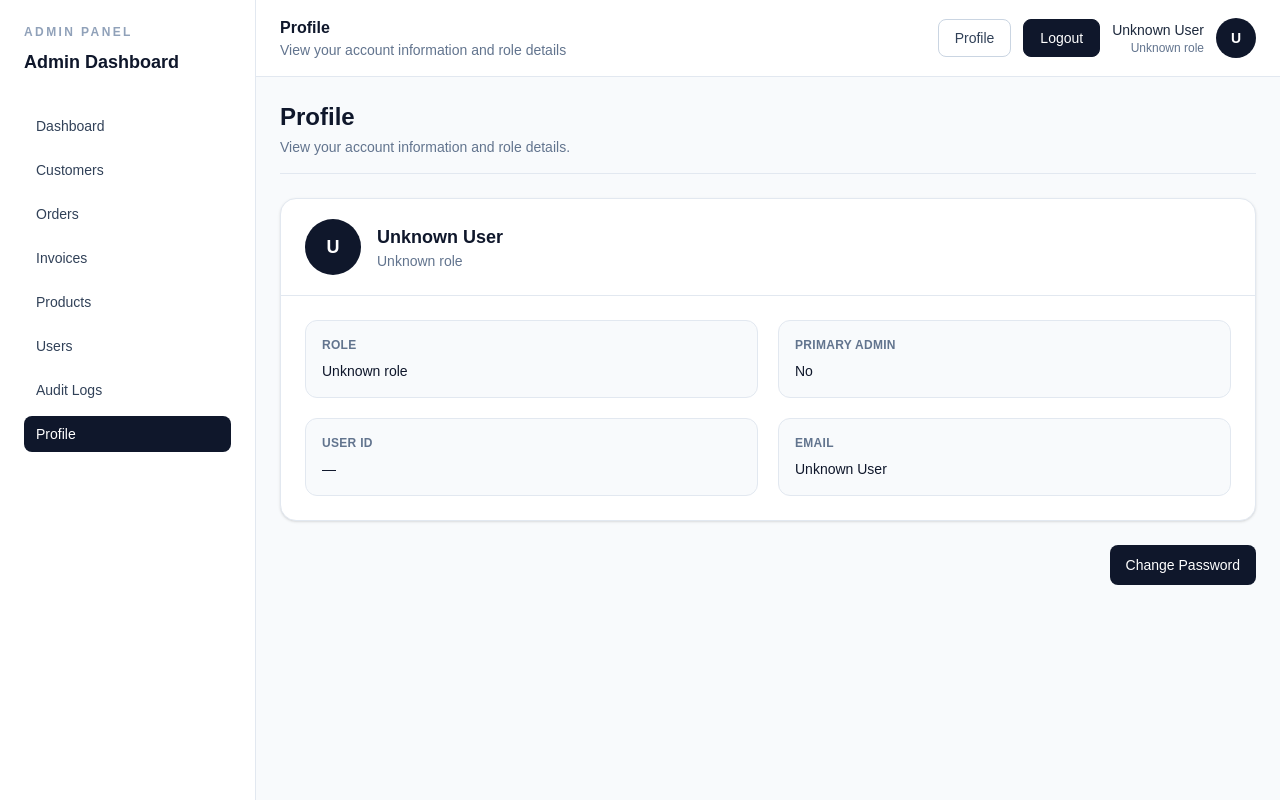
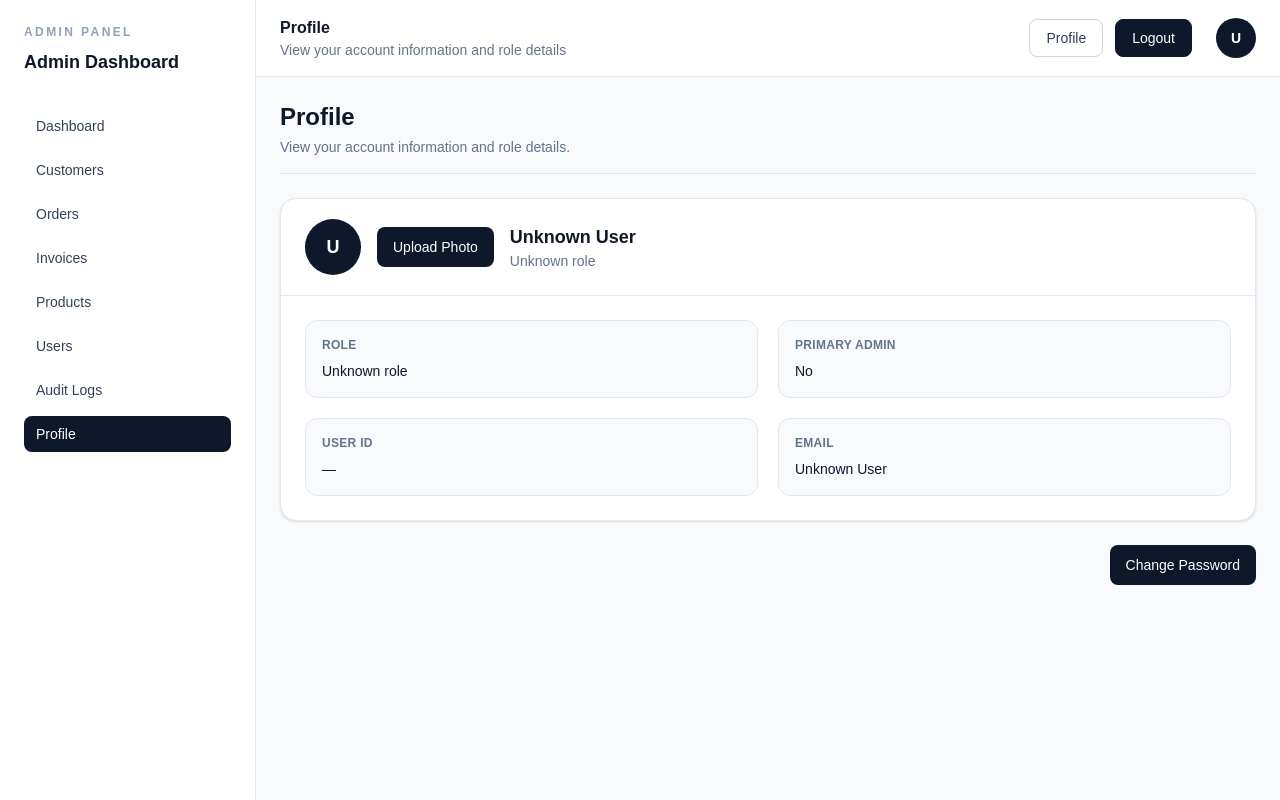
Before and after one commit to zerdusbalta/admin-dashboard, a Next.js app in the folder frontend/: page /profile in a window 1280 px wide. Built offline with nearby package versions, Linux system fonts and the light colour scheme; no server answers.

Commit message:
feat(frontend): add profile avatar upload and sync header avatar

```diff
--- a/frontend/src/app/(dashboard)/profile/page.tsx
+++ b/frontend/src/app/(dashboard)/profile/page.tsx
@@ -1,7 +1,8 @@
 import { cookies } from "next/headers";
 import SectionHeader from "@/components/shared/section-header";
-import UserAvatar from "@/components/shared/user-avatar";
-import ChangePasswordPanel from "@/features/auth/components/change-password-panel";import {
+import ChangePasswordPanel from "@/features/auth/components/change-password-panel";
+import ProfileAvatarPanel from "@/features/auth/components/profile-avatar-panel";
+import {
     AUTH_USER_COOKIE_NAME,
     type AuthUser,
 } from "@/features/auth/utils/auth-session";
@@ -34,14 +35,16 @@ export default async function ProfilePage() {
 
             <div className="overflow-hidden rounded-2xl border border-slate-200 bg-white shadow-sm">
                 <div className="border-b border-slate-200 px-6 py-5">
+                    <div className="flex flex-col gap-4 sm:flex-row sm:items-center sm:justify-between">
                         <div className="flex items-center gap-4">
-                        <UserAvatar name={email} size="md" />
+                            <ProfileAvatarPanel email={email} />
 
                             <div>
                                 <h2 className="text-lg font-semibold text-slate-900">
                                     {email}
                                 </h2>
                                 <p className="text-sm text-slate-500">{role}</p>
+                            </div>
                         </div>
                     </div>
                 </div>
--- a/frontend/src/components/layout/app-header.tsx
+++ b/frontend/src/components/layout/app-header.tsx
@@ -1,6 +1,7 @@
 "use client";
 
 import Link from "next/link";
+import { useSyncExternalStore } from "react";
 import { usePathname, useRouter } from "next/navigation";
 import UserAvatar from "@/components/shared/user-avatar";
 import {
@@ -10,10 +11,48 @@ import {
     getAuthUserFromBrowser,
 } from "@/features/auth/utils/auth-session";
 
+function getAvatarStorageKey(email: string) {
+    return `admin-dashboard-avatar:${email.toLowerCase()}`;
+}
+
+function subscribeToAvatarChanges(callback: () => void) {
+    const handleAvatarUpdated = () => callback();
+    const handleStorage = () => callback();
+
+    window.addEventListener("avatar-updated", handleAvatarUpdated);
+    window.addEventListener("storage", handleStorage);
+
+    return () => {
+        window.removeEventListener("avatar-updated", handleAvatarUpdated);
+        window.removeEventListener("storage", handleStorage);
+    };
+}
+
 export default function AppHeader() {
     const pathname = usePathname();
     const router = useRouter();
-    const currentUser = getAuthUserFromBrowser();
+
+    const isClient = useSyncExternalStore(
+        () => () => {},
+        () => true,
+        () => false
+    );
+
+    const currentUser = isClient ? getAuthUserFromBrowser() : null;
+    const displayName = currentUser?.email ?? "";
+    const displayRole = currentUser?.role ?? "";
+
+    const avatarUrl = useSyncExternalStore(
+        subscribeToAvatarChanges,
+        () => {
+            if (typeof window === "undefined" || !displayName) {
+                return "";
+            }
+
+            return localStorage.getItem(getAvatarStorageKey(displayName)) || "";
+        },
+        () => ""
+    );
 
     const currentPage = PAGE_TITLES[pathname] ?? {
         title: "Dashboard",
@@ -26,8 +65,6 @@ export default function AppHeader() {
         router.push("/login");
         router.refresh();
     }
-
-    const displayName = currentUser?.email ?? "Unknown User";
 
     return (
         <header className="border-b border-slate-200 bg-white px-6 py-4">
@@ -56,13 +93,17 @@ export default function AppHeader() {
                     </button>
 
                     <div className="hidden text-right sm:block">
-                        <p className="text-sm font-medium text-slate-800">{displayName}</p>
-                        <p className="text-xs text-slate-500">
-                            {currentUser?.role ?? "Unknown role"}
+                        <p className="text-sm font-medium text-slate-800">
+                            {displayName}
                         </p>
+                        <p className="text-xs text-slate-500">{displayRole}</p>
                     </div>
 
-                    <UserAvatar name={displayName} size="sm" />
+                    <UserAvatar
+                        name={displayName || "User"}
+                        avatarUrl={avatarUrl || undefined}
+                        size="sm"
+                    />
                 </div>
             </div>
         </header>
--- a/frontend/src/components/shared/user-avatar.tsx
+++ b/frontend/src/components/shared/user-avatar.tsx
@@ -1,3 +1,5 @@
+import Image from "next/image";
+
 type UserAvatarProps = {
     name: string;
     avatarUrl?: string;
@@ -15,15 +17,19 @@ export default function UserAvatar({
                                        avatarUrl,
                                        size = "md",
                                    }: UserAvatarProps) {
-    const initial = name.trim().charAt(0).toUpperCase();
+    const initial = name.trim().charAt(0).toUpperCase() || "?";
 
     if (avatarUrl) {
         return (
-            <img
-                src={avatarUrl}
-                alt={name}
-                className={`${sizeClasses[size]} rounded-full object-cover`}
-            />
+            <div className={`relative overflow-hidden rounded-full ${sizeClasses[size]}`}>
+                <Image
+                    src={avatarUrl}
+                    alt={name}
+                    fill
+                    className="object-cover"
+                    sizes="80px"
+                />
+            </div>
         );
     }
 
--- /dev/null
+++ b/frontend/src/features/auth/components/profile-avatar-panel.tsx
@@ -0,0 +1,128 @@
+"use client";
+
+import { ChangeEvent, useEffect, useState, useSyncExternalStore } from "react";
+import UserAvatar from "@/components/shared/user-avatar";
+
+type ProfileAvatarPanelProps = {
+    email: string;
+};
+
+function getAvatarStorageKey(email: string) {
+    return `admin-dashboard-avatar:${email.toLowerCase()}`;
+}
+
+function subscribeToAvatarChanges(callback: () => void) {
+    const handleAvatarUpdated = () => callback();
+    const handleStorage = () => callback();
+
+    window.addEventListener("avatar-updated", handleAvatarUpdated);
+    window.addEventListener("storage", handleStorage);
+
+    return () => {
+        window.removeEventListener("avatar-updated", handleAvatarUpdated);
+        window.removeEventListener("storage", handleStorage);
+    };
+}
+
+export default function ProfileAvatarPanel({
+                                               email,
+                                           }: ProfileAvatarPanelProps) {
+    const avatarUrl = useSyncExternalStore(
+        subscribeToAvatarChanges,
+        () => {
+            if (typeof window === "undefined" || !email) {
+                return "";
+            }
+
+            return localStorage.getItem(getAvatarStorageKey(email)) || "";
+        },
+        () => ""
+    );
+
+    const [successMessage, setSuccessMessage] = useState("");
+
+    useEffect(() => {
+        if (!successMessage) {
+            return;
+        }
+
+        const timeoutId = window.setTimeout(() => {
+            setSuccessMessage("");
+        }, 2500);
+
+        return () => {
+            window.clearTimeout(timeoutId);
+        };
+    }, [successMessage]);
+
+    function handleFileChange(event: ChangeEvent<HTMLInputElement>) {
+        const file = event.target.files?.[0];
+
+        if (!file) {
+            return;
+        }
+
+        const reader = new FileReader();
+
+        reader.onload = () => {
+            const result = typeof reader.result === "string" ? reader.result : "";
+
+            if (!result) {
+                return;
+            }
+
+            localStorage.setItem(getAvatarStorageKey(email), result);
+            window.dispatchEvent(new Event("avatar-updated"));
+            setSuccessMessage("Profile photo updated successfully.");
+        };
+
+        reader.readAsDataURL(file);
+        event.target.value = "";
+    }
+
+    function handleRemoveAvatar() {
+        localStorage.removeItem(getAvatarStorageKey(email));
+        window.dispatchEvent(new Event("avatar-updated"));
+        setSuccessMessage("Profile photo removed successfully.");
+    }
+
+    return (
+        <div className="space-y-3">
+            <div className="flex items-center gap-4">
+                <UserAvatar
+                    name={email}
+                    avatarUrl={avatarUrl || undefined}
+                    size="md"
+                />
+
+                <div className="flex flex-wrap gap-2">
+                    <label className="inline-flex h-10 cursor-pointer items-center justify-center rounded-lg bg-slate-900 px-4 text-sm font-medium text-white transition hover:bg-slate-800">
+                        Upload Photo
+                        <input
+                            type="file"
+                            accept="image/*"
+                            onChange={handleFileChange}
+                            className="hidden"
+                        />
+                    </label>
+
+                    {avatarUrl ? (
+                        <button
+                            type="button"
+                            onClick={handleRemoveAvatar}
+                            className="inline-flex h-10 items-center justify-center rounded-lg border border-slate-300 bg-white px-4 text-sm font-medium text-slate-700 transition hover:bg-slate-50"
+                        >
+                            Remove Photo
+                        </button>
+                    ) : null}
+                </div>
+            </div>
+
+            {successMessage ? (
+                <div className="rounded-lg border border-emerald-200 bg-emerald-50 px-3 py-2 text-sm text-emerald-700">
+                    {successMessage}
+                </div>
+            ) : null}
+        </div>
+    );
+}
```
Lines whose indentation alone changed are shown as unchanged.
